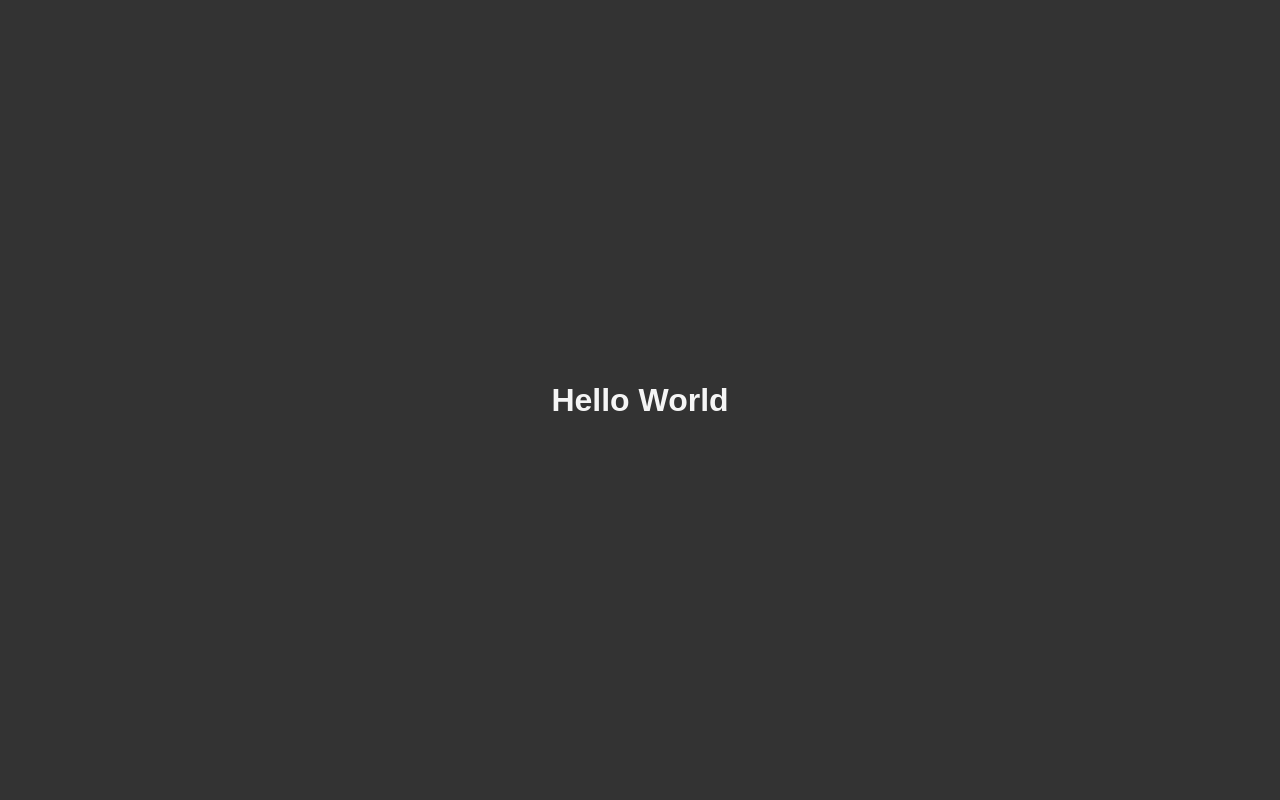
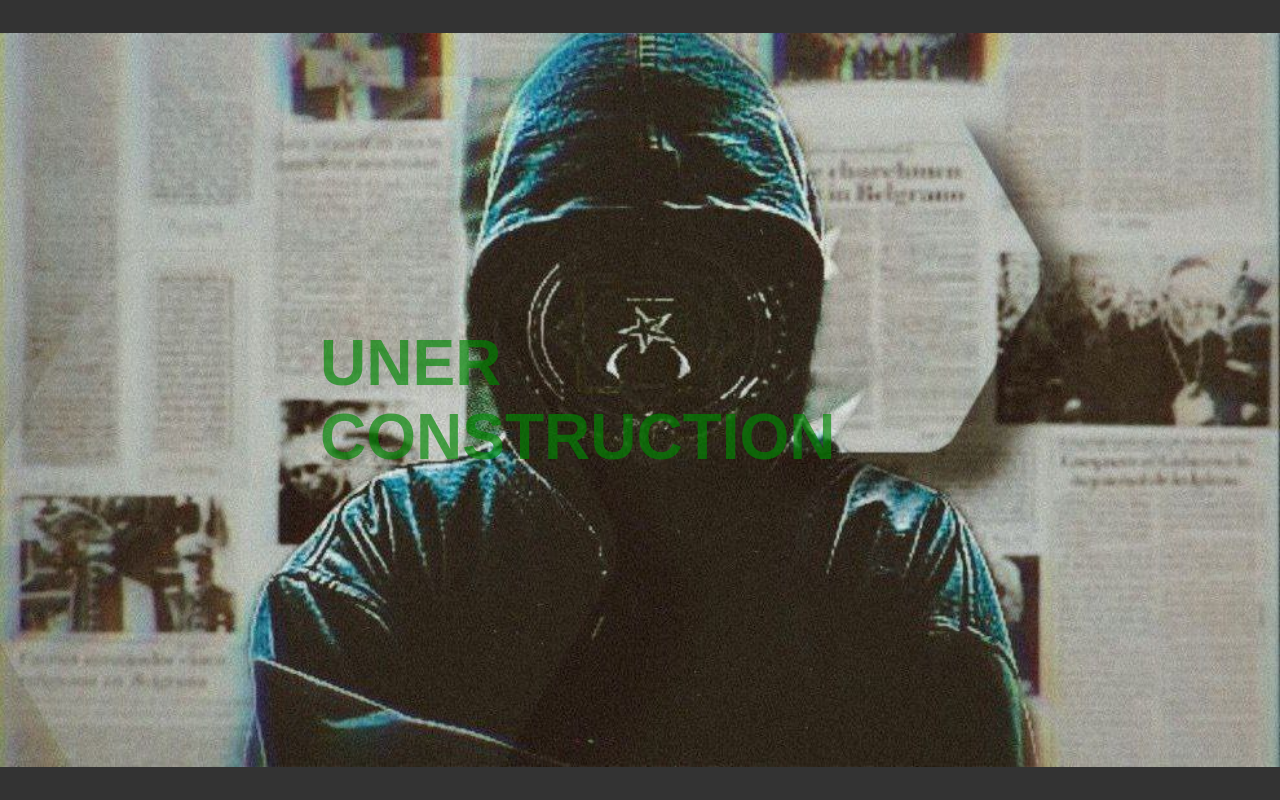
Before and after one commit to MrMunib/whatsapp.github.io, a plain HTML site: page index.html in a window 1280 px wide. Drawn offline with Linux system fonts and the light colour scheme.

Commit message:
New changes

```diff
--- a/index.html
+++ b/index.html
@@ -8,7 +8,8 @@
 </head>
 <body>
     <!-- Boiler Template -->
-     <h1>Hello World</h1>
+     <img src="hacker.jpg" alt="">
+     <h1>UNER CONSTRUCTION</h1>
 
 </body>
 </html>
--- a/style.css
+++ b/style.css
@@ -14,4 +14,22 @@ body {
 
     width: 100%;
     height: 100vh;
+    position: relative;
 }
+
+img{
+    width: 100%;
+    height: 100vh;
+    object-fit: contain;
+}
+
+
+h1{
+    position:absolute;
+    top: 50%;
+    left: 50%;
+
+    transform: translate(-50%,-50%);
+    font-size: 4rem;
+    color: #008602a9;
+}
```
Also changed, not shown: hacker.jpg (added).
